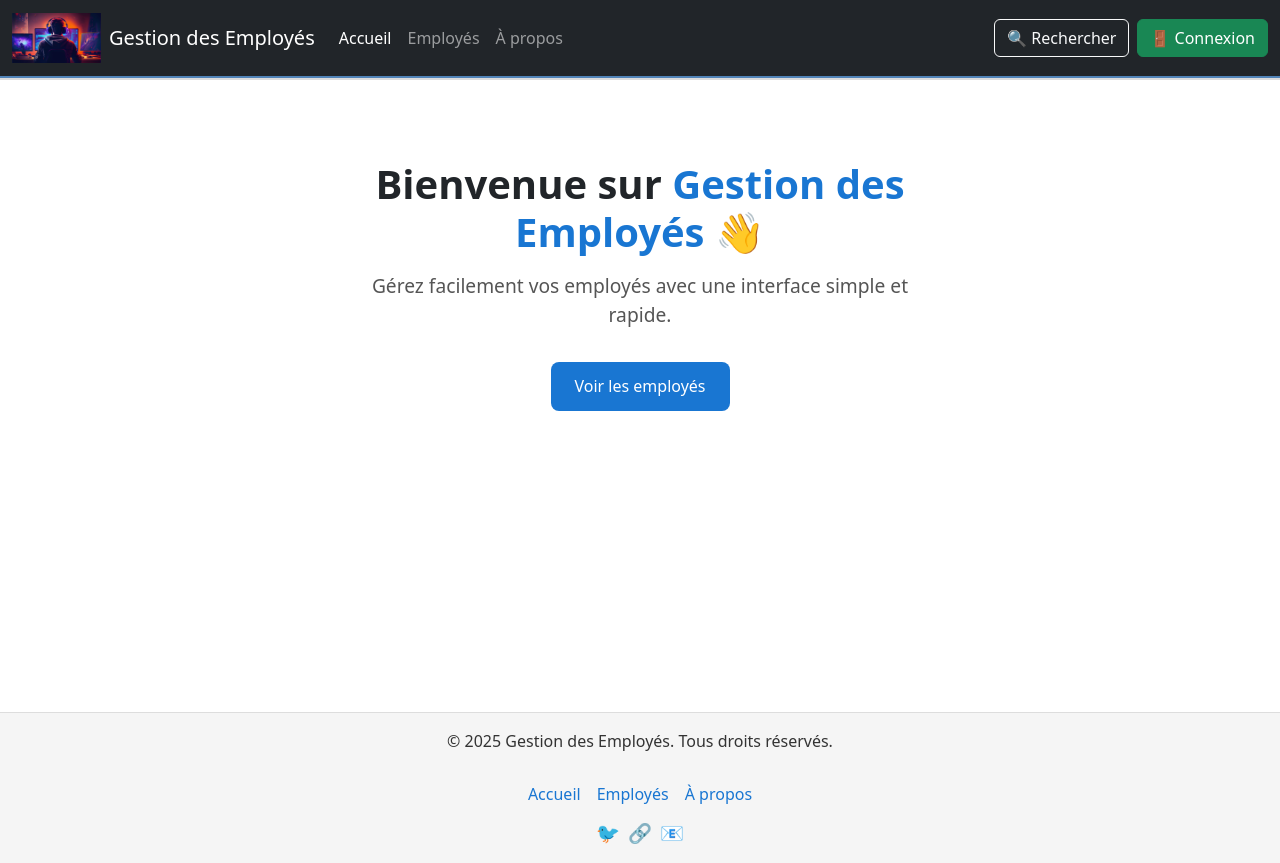
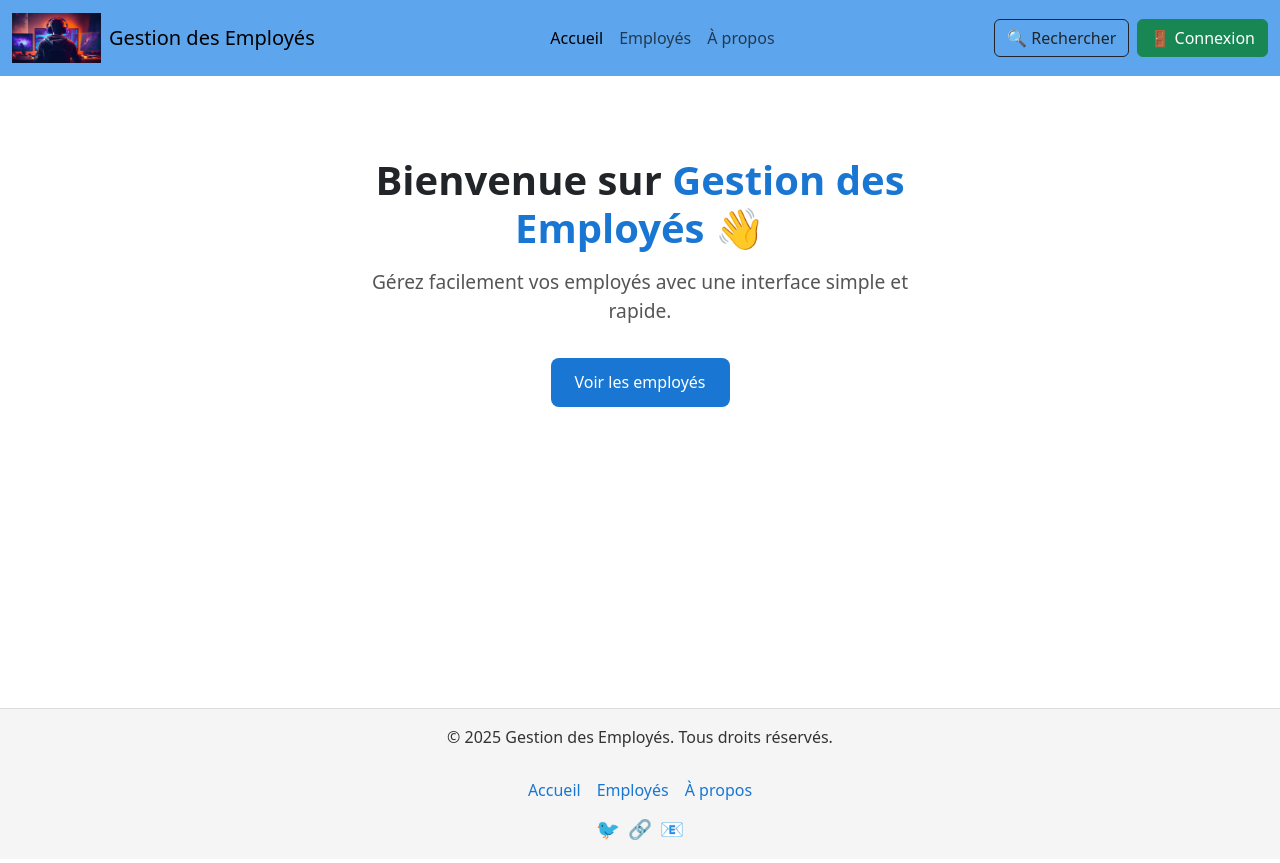
Before and after one commit to diamanka28/Front_Angular, an Angular app: page / in a window 1280 px wide. Built offline with nearby package versions, Linux system fonts and the light colour scheme.

Commit message:
menu de barre

```diff
--- a/src/app/components/header/header.component.html
+++ b/src/app/components/header/header.component.html
@@ -1,35 +1,36 @@
-<header class="app-header">
-  <nav class="navbar navbar-expand-lg navbar-dark bg-dark">
+<nav class="navbar navbar-expand-lg navbar-light navbar-custom">
   <div class="container-fluid">
 
-      <!-- Logo + Titre -->
+    <!-- Logo + titre -->
     <a class="navbar-brand d-flex align-items-center" routerLink="">
       <img src="assets/logo.webp" alt="Logo" height="50" class="me-2">
       <span>Gestion des Employés</span>
     </a>
 
-      <!-- Bouton menu burger (mobile) -->
-      <button class="navbar-toggler" type="button" data-bs-toggle="collapse" data-bs-target="#mainNavbar" aria-controls="mainNavbar" aria-expanded="false" aria-label="Toggle navigation">
+    <!-- Bouton burger (mobile) -->
+    <button class="navbar-toggler" type="button" data-bs-toggle="collapse" data-bs-target="#mainNavbar">
       <span class="navbar-toggler-icon"></span>
     </button>
 
-      <!-- Liens du menu -->
+    <!-- Contenu navbar -->
     <div class="collapse navbar-collapse" id="mainNavbar">
-        <ul class="navbar-nav me-auto mb-2 mb-lg-0">
+
+      <!-- Liens du menu centrés -->
+      <ul class="navbar-nav mx-auto">
         <li class="nav-item">
-            <a class="nav-link" routerLink="" routerLinkActive="active" [routerLinkActiveOptions]="{exact: true}">Accueil</a>
+          <a class="nav-link active" routerLink="">Accueil</a>
         </li>
         <li class="nav-item">
-            <a class="nav-link" routerLink="employees" routerLinkActive="active" [routerLinkActiveOptions]="{exact: true}">Employés</a>
+          <a class="nav-link" routerLink="employees">Employés</a>
         </li>
         <li class="nav-item">
-            <a class="nav-link" routerLink="employees/add" routerLinkActive="active">À propos</a>
+          <a class="nav-link" routerLink="employees/add">À propos</a>
         </li>
       </ul>
 
-        <!-- Actions -->
+      <!-- Actions à droite -->
       <div class="d-flex align-items-center gap-2">
-          <button class="btn btn-outline-light">🔍 Rechercher</button>
+        <button class="btn btn-outline-dark">🔍 Rechercher</button>
 
         @if(isLoggedIn()){
           <button class="btn btn-primary" (click)="togglePanel()">
@@ -39,14 +40,7 @@
           <button class="btn btn-success" routerLink="auth">🚪 Connexion</button>
         }
       </div>
+
     </div>
   </div>
 </nav>
-</header>
-
-<!-- Panneau utilisateur -->
-<app-user-panel
-  [user]="getUser()"
-  (close)="togglePanel()"
-  *ngIf="getShowPanel()">
-</app-user-panel>
--- a/src/app/components/header/header.component.scss
+++ b/src/app/components/header/header.component.scss
@@ -1,3 +1,8 @@
+.navbar-custom {
+    background-color: #5da5ec;
+}
+
+
 .app-header {
   position: sticky;
   top: 0;
```
Lines whose indentation alone changed are shown as unchanged.
